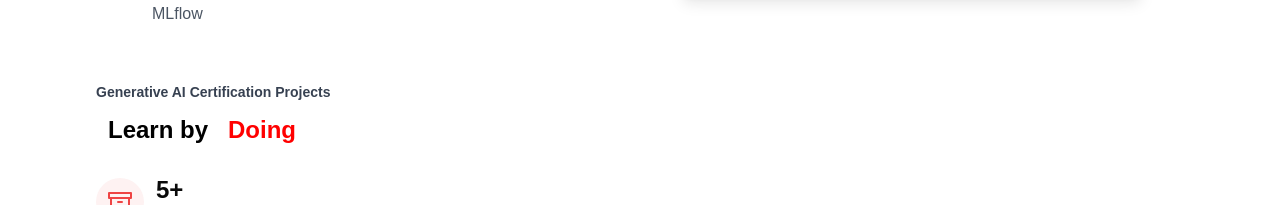
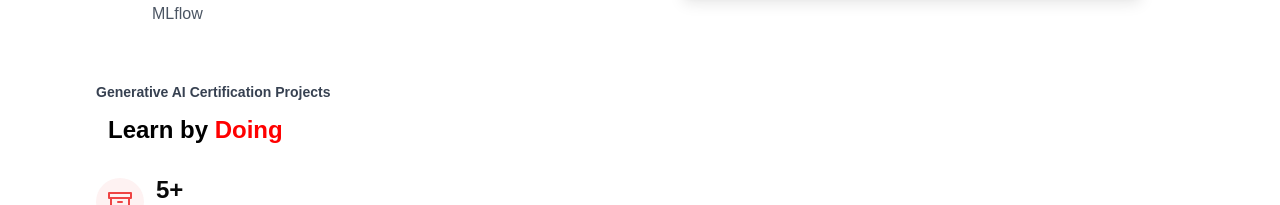
Before and after one commit to bhupeshchoudhary/hash13FrontEnd, a Next.js app: page /courses/1 in a window 1280 px wide. Shown: the part 1424-1629 px from the top of the page. Built offline with nearby package versions, Linux system fonts and the light colour scheme.

Commit message:
refactor:[the key outcome component made sticky]

```diff
--- a/src/components/customComponents/coursesComponents/courseDetails/Mentor.tsx
+++ b/src/components/customComponents/coursesComponents/courseDetails/Mentor.tsx
@@ -86,10 +86,10 @@ const MentorProfile = () => {
                 </SwiperSlide>
               ))}
               <button className="swiper-button-prev absolute left-4 top-1/2 z-10 -translate-y-1/2 bg-white/90 p-2 rounded-full shadow-md hover:bg-white transition-all duration-200">
-                <ChevronLeft className="w-5 h-5 text-gray-800" />
+                <ChevronLeft className="w-5 h-6 text-gray-800" />
               </button>
               <button className="swiper-button-next absolute right-4 top-1/2 z-10 -translate-y-1/2 bg-white/90 p-2 rounded-full shadow-md hover:bg-white transition-all duration-200">
-                <ChevronRight className="w-5 h-5 text-gray-800" />
+                <ChevronRight className="w-5 h-12 text-gray-800" />
               </button>
             </Swiper>
           </div>
--- a/src/components/customComponents/coursesComponents/courseDetails/Projects.tsx
+++ b/src/components/customComponents/coursesComponents/courseDetails/Projects.tsx
@@ -8,8 +8,9 @@ export default function Projects() {
         <div>
           <h2 className="text-sm font-semibold text-gray-700 mb-2">Generative AI Certification Projects</h2>
           <div className="flex items-center gap-2 mt-2">
-            <span className="text-black px-3 py-1 text-2xl font-bold">Learn by</span>
-            <span className="text-[#ff0000] text-2xl font-bold">Doing</span>
+            <h2 className="text-black px-3 py-1 text-2xl font-bold">Learn by
+            <span className="text-[#ff0000] text-2xl font-bold"> Doing</span>
+            </h2>
           </div>
         </div>
 
```
